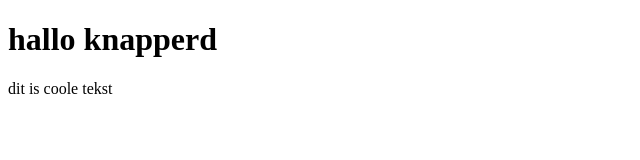
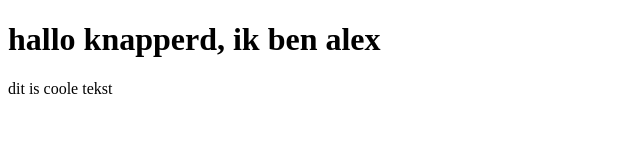
Before and after one commit to azertyalex/rebase-merge, a plain HTML site: page index.html in a window 1280 px wide. Shown: the whole page, without its empty margins (0-640 px from the left). Drawn offline with Linux system fonts and the light colour scheme.

Commit message:
add text to h1

```diff
--- a/index.html
+++ b/index.html
@@ -7,7 +7,7 @@
     <title>Document</title>
   </head>
   <body>
-      <h1>hallo knapperd</h1>
+      <h1>hallo knapperd, ik ben alex</h1>
       <p>dit is coole tekst</p>
   </body>
 </html>
```
